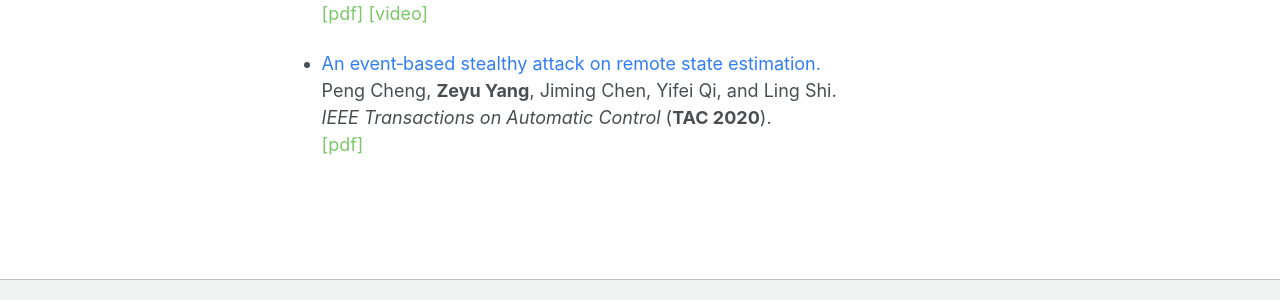
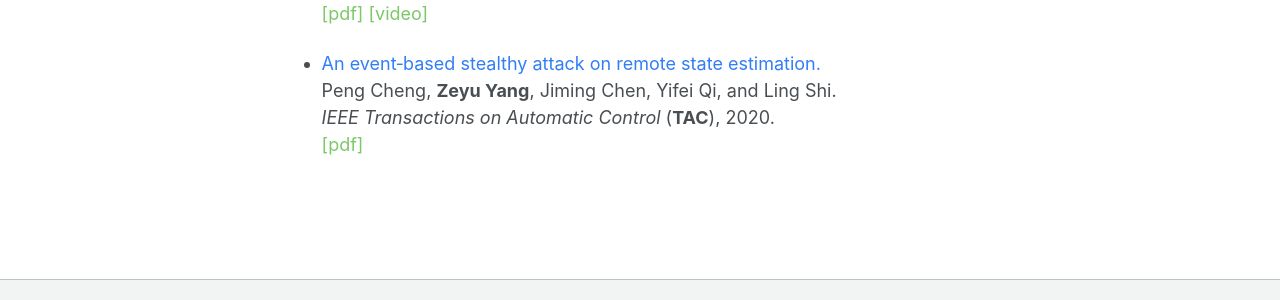
Before and after one commit to zeyuid/zeyuid.github.io, a Jekyll site: the page built from _pages/publications.md, in a window 1280 px wide and 900 px high, scrolled down 2270 px. Shown: the part 530-830 px from the top of the window. Built offline with Jekyll 4.4.1, drawn with Linux system fonts in a browser that asks for light colours.

Commit message:
add file

```diff
--- a/_pages/publications.md
+++ b/_pages/publications.md
@@ -152,6 +152,6 @@ Hua Yu, **Zeyu Yang**, Liang He, Peng Cheng, Jiming Chen.
 <!-- <br> -->
 Peng Cheng, **Zeyu Yang**, Jiming Chen, Yifei Qi, and Ling Shi.
 <br>
-<i>IEEE Transactions on Automatic Control</i> (**TAC 2020**).
+<i>IEEE Transactions on Automatic Control</i> (**TAC**), 2020.
 <br>
 <a href="https://ieeexplore.ieee.org/abstract/document/8913616" style="text-decoration: none;"><font color="#7cc868">[pdf]</font></a>
```
